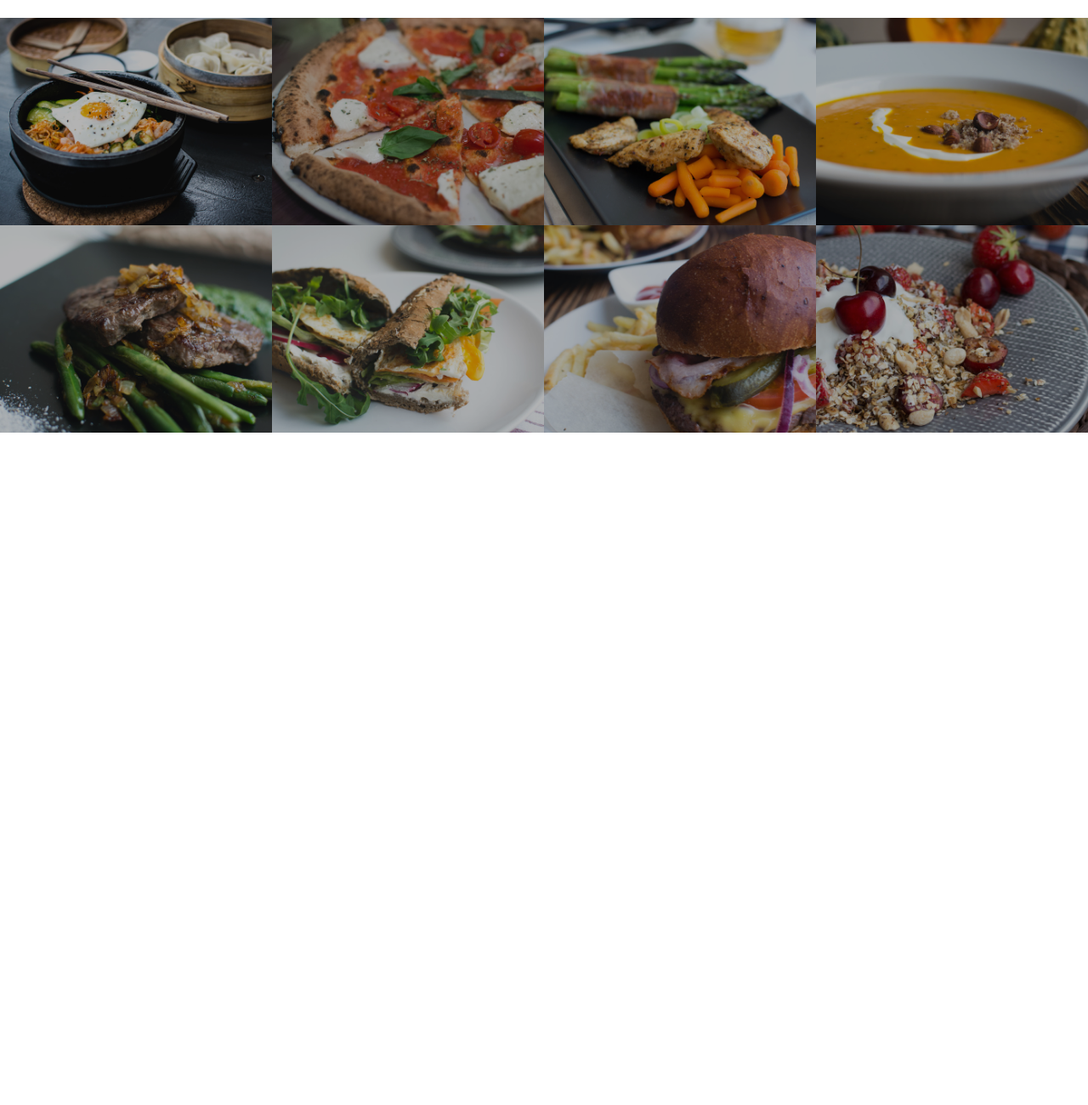
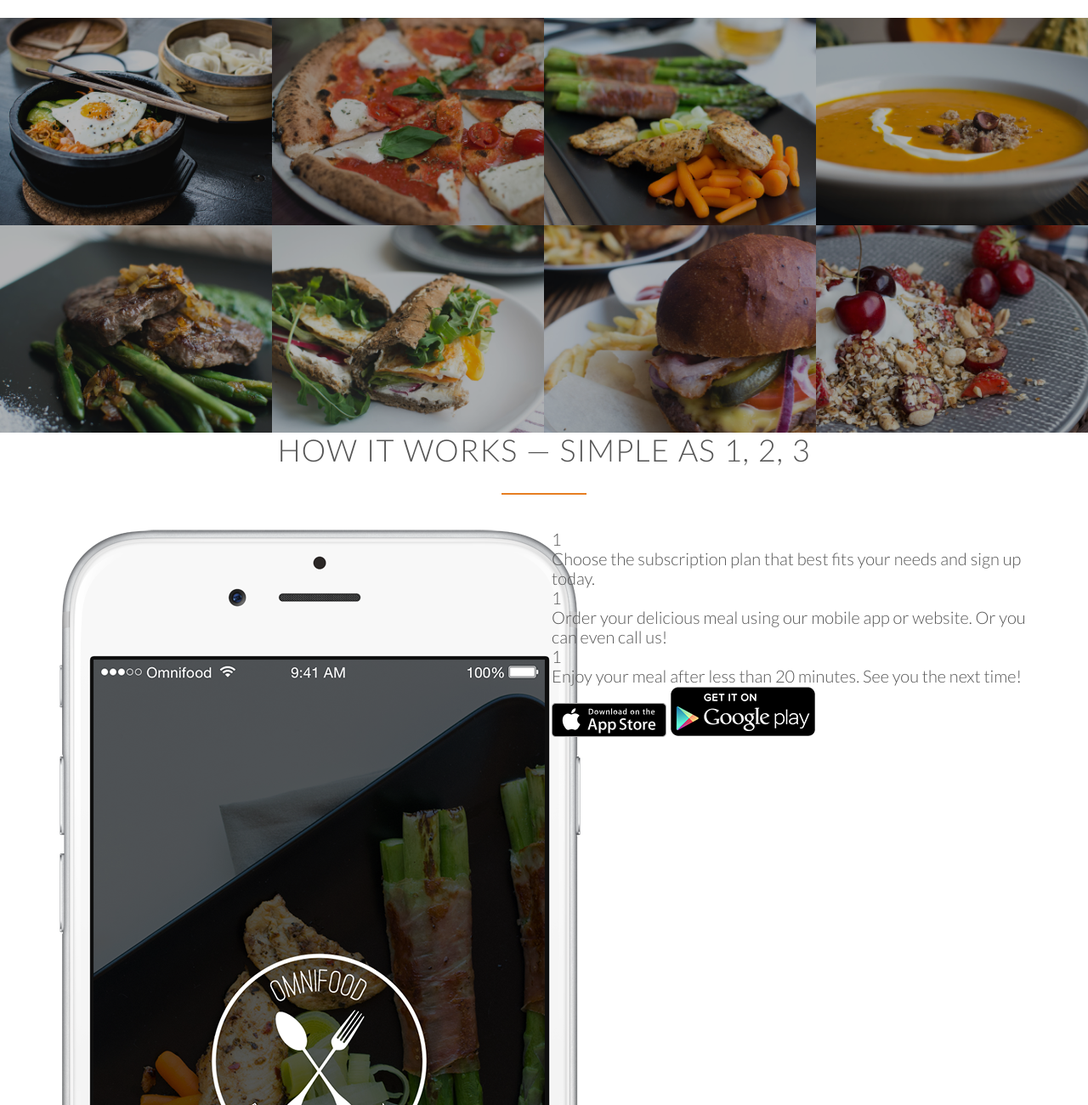
Before and after one commit to carlosv123/Amigos-html5-CSS3-project, a plain HTML site: page index.html in a window 1280 px wide. Shown: the part 1500-2800 px from the top of the page at 85% size. Before the commit the page ends 2009 px from the top, so only its background shows below. Drawn offline with Linux system fonts and the light colour scheme; files whose address does not match are found by name.

Commit message:
iphone image and text added to html page, now moving to css page to place everything in the right order and make everything look nice and professional

```diff
--- a/index.html
+++ b/index.html
@@ -117,6 +117,33 @@
             </li>
          </ul>
       </section>
+       <section class="section-steps">
+        <div class="row">
+           <h2>How it works &mdash; Simple as 1, 2, 3 </h2>
+        </div>
+        <div class="row">
+           <div class="col span-1-of-2">
+              <img src="resources/img/app-iPhone.png" alt="Omifood app on iPhone" class="app-screen">
+           </div>
+           <div class="col span-1-of-2">
+               <div class="works-step">
+                   <div>1</div>
+                   <p>Choose the subscription plan that best fits your needs and sign up today.</p>
+               </div>
+                <div class="works-step">
+                   <div>1</div>
+                   <p>Order your delicious meal using our mobile app or website. Or you can even call us!</p>
+               </div>
+               <div class="works-step">
+                   <div>1</div>
+                   <p>Enjoy your meal after less than 20 minutes. See you the next time!</p>
+               </div>
+
+               <a href="#" class="btn-app"><img src="resources/img/download-app.svg" alt="App Store Button"></a>
+                <a href="#" class="btn-app"><img src="resources/img/download-app-android.png" alt="Android Store Button"></a>
+           </div>
+        </div>
+     </section>
 
 
   </body>
```
